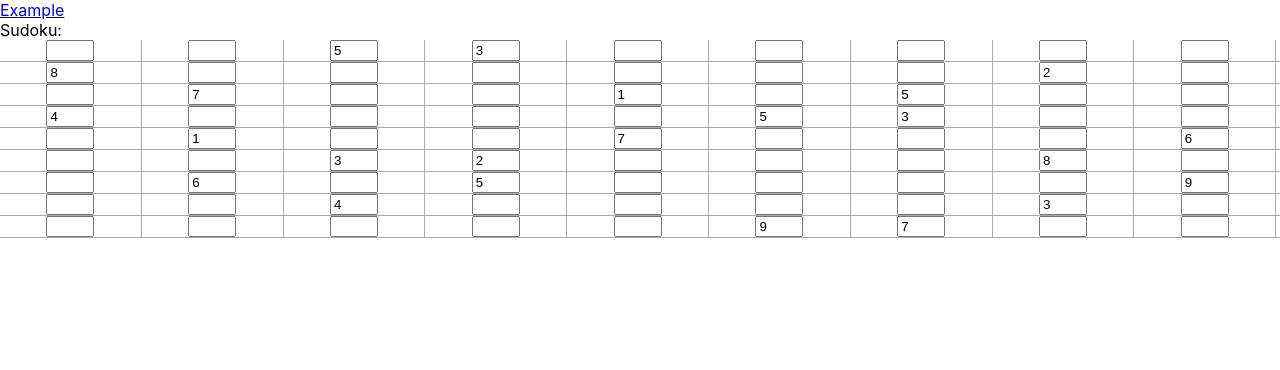
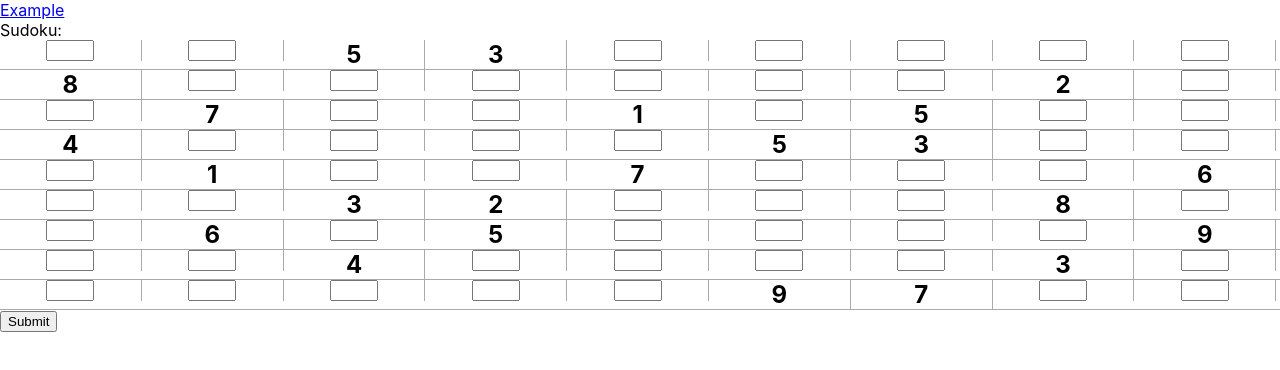
Before and after one commit to xu-jerry/LAHacks2023, a React (Create React App) app: page /games in a window 1280 px wide. Shown: the top 370 px of the page. Built offline with nearby package versions, Linux system fonts and the light colour scheme.

Commit message:
made the original board unchangeable

```diff
--- a/src/components/Sudoku.jsx
+++ b/src/components/Sudoku.jsx
@@ -1,8 +1,8 @@
-import React, { useState } from 'react';
+import React, { useState, useEffect } from 'react';
 import styles from '../styles/Sudoku.module.css';
 
 // Define the initial state of the game board
-const initialBoard = [
+const initialBoards = [[
   [null, null, 5, 3, null, null, null, null, null],
   [8, null, null, null, null, null, null, 2, null],
   [null, 7, null, null, 1, null, 5, null, null],
@@ -12,15 +12,17 @@ const initialBoard = [
   [null, 6, null, 5, null, null, null, null, 9],
   [null, null, 4, null, null, null, null, 3, null],
   [null, null, null, null, null, 9, 7, null, null],
-];
+]];
 
 // Define the Sudoku component
 function Sudoku() {
   // Set up state for the game board
-  const [board, setBoard] = useState(initialBoard);
+  const [curIndex, setCurIndex] = useState(0);
+  const [board, setBoard] = useState([]);
+  const [message, setMessage] = useState('');
 
   // Define the render function for each cell in the game board
-  function renderCell(row, col) {
+  function renderCell(row, col, changeable) {
     // Define the function to handle changes to a cell's value
     function handleCellChange(r, c, value) {
       const newBoard = [...board];
@@ -30,6 +32,8 @@ function Sudoku() {
 
     const value = board[row][col];
     return (
+      changeable
+        ? (
           <input
             type="number"
             min="1"
@@ -37,8 +41,77 @@ function Sudoku() {
             value={value || ''}
             onChange={(e) => handleCellChange(row, col, e.target.value)}
           />
+        ) : (
+          <div>
+            {' '}
+            {initialBoards[curIndex][row][col]}
+            {' '}
+          </div>
+        )
     );
   }
+
+  function isValidSudoku() {
+    // Check rows
+    for (let row = 0; row < 9; row += 1) {
+      const rowSet = new Set();
+      for (let col = 0; col < 9; col += 1) {
+        const val = board[row][col];
+        if (val !== '.') {
+          if (rowSet.has(val)) {
+            return false;
+          }
+          rowSet.add(val);
+        }
+      }
+    }
+
+    // Check columns
+    for (let col = 0; col < 9; col += 1) {
+      const colSet = new Set();
+      for (let row = 0; row < 9; row += 1) {
+        const val = board[row][col];
+        if (val !== '.') {
+          if (colSet.has(val)) {
+            return false;
+          }
+          colSet.add(val);
+        }
+      }
+    }
+
+    // Check 3x3 boxes
+    for (let boxRow = 0; boxRow < 3; boxRow += 1) {
+      for (let boxCol = 0; boxCol < 3; boxCol += 1) {
+        const boxSet = new Set();
+        for (let row = boxRow * 3; row < boxRow * 3 + 3; row += 1) {
+          for (let col = boxCol * 3; col < boxCol * 3 + 3; col += 1) {
+            const val = board[row][col];
+            if (val !== '.') {
+              if (boxSet.has(val)) {
+                return false;
+              }
+              boxSet.add(val);
+            }
+          }
+        }
+      }
+    }
+
+    return true;
+  }
+
+  function checkBoard(event) {
+    event.preventDefault();
+    if (isValidSudoku()) {
+      setMessage("Yay! You've solved the game!");
+      setCurIndex(0);
+    } else {
+      setMessage('Sorry :(');
+    }
+  }
+
+  useEffect(() => { setBoard(initialBoards[curIndex]); }, []);
 
   // Render the game board
   return (
@@ -47,12 +120,16 @@ function Sudoku() {
         <div className={styles.sudoku_row}>
           {row.map((cell, colIndex) => (
             <div className={styles.sudoku_cell}>
-              {renderCell(rowIndex, colIndex)}
+              {renderCell(rowIndex, colIndex, initialBoards[curIndex][rowIndex][colIndex] == null)}
             </div>
           ))}
           <br />
         </div>
       ))}
+      <form onSubmit={(e) => checkBoard(e)}>
+        <input type="submit" value="Submit" />
+      </form>
+      <div>{message}</div>
     </div>
   );
 }
```
Lines whose indentation alone changed are shown as unchanged.
